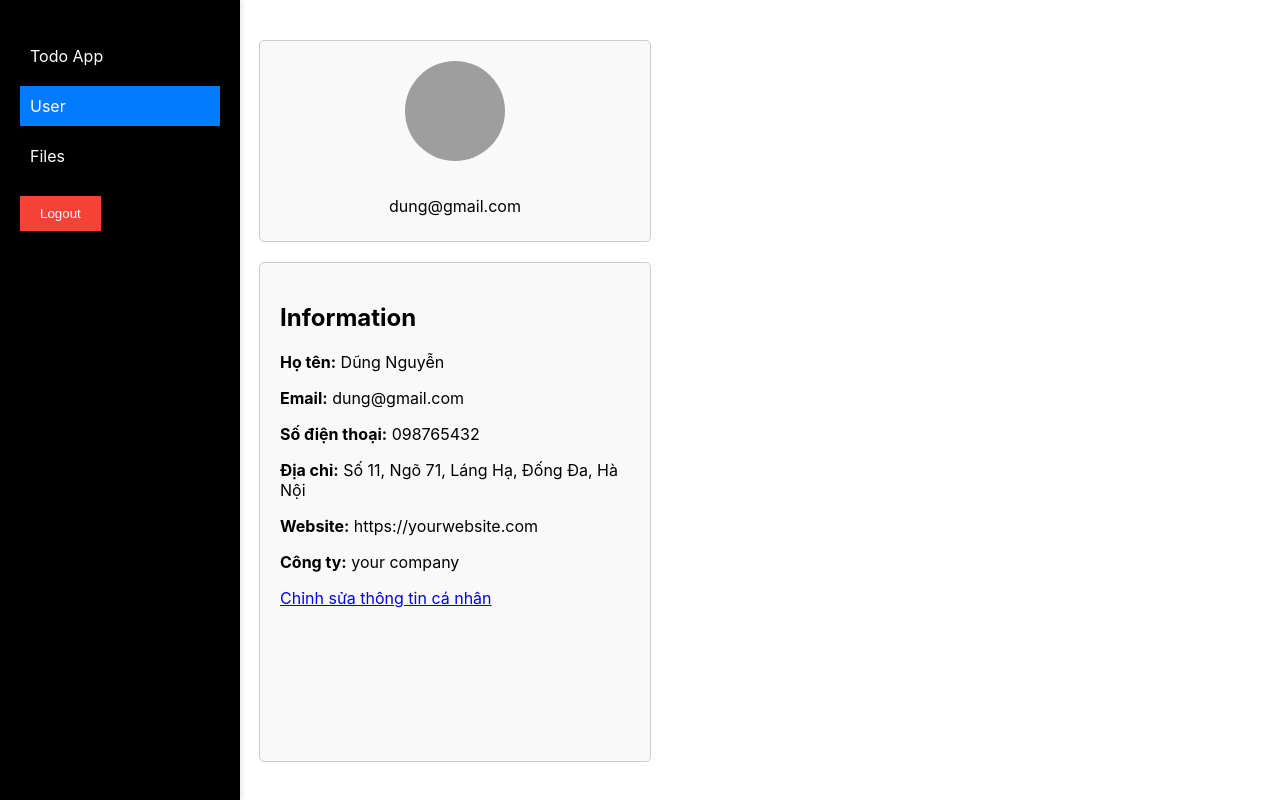
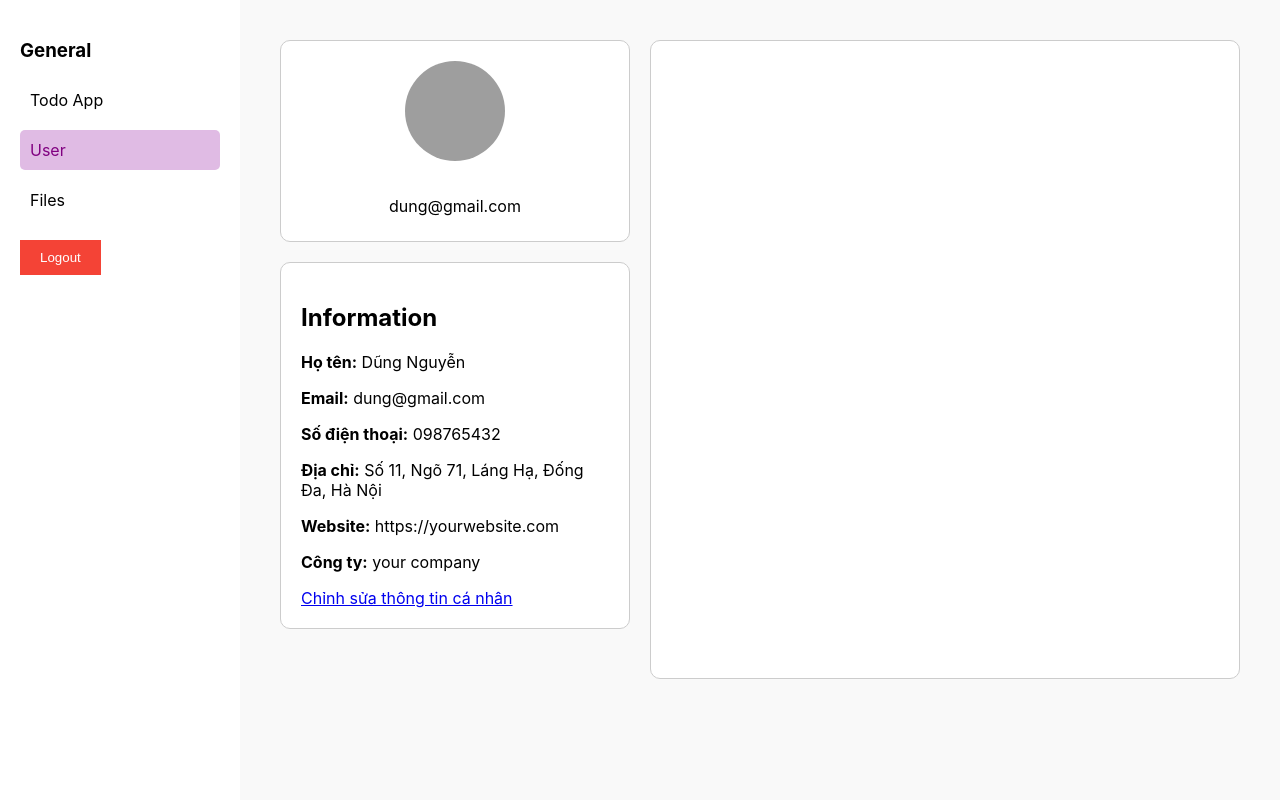
Before and after one commit to nqdung04/reactjs-project, a React (Create React App) app: page /menu/user in a window 1280 px wide. Built offline with nearby package versions, Linux system fonts and the light colour scheme; grey boxes are pictures that could not be loaded.

Commit message:
thay giao dien

```diff
--- a/src/Menu.js
+++ b/src/Menu.js
@@ -14,12 +14,14 @@ const Menu = () => {
       {/* Menu bên trái */}
       <div style={styles.menu}>
         <ul style={styles.menuList}>
+          <li><h3>General</h3></li>
           <li style={styles.menuItem}>
             <NavLink
               to="todo-app"
               style={({ isActive }) => ({
                 ...styles.link,
-                backgroundColor: isActive ? '#007BFF' : 'transparent'
+                color: isActive ? '#4B0082' : 'black', // Chữ tím đậm khi được chọn
+                backgroundColor: isActive ? '#E0BBE4' : 'transparent'
               })}
             >
               Todo App
@@ -30,7 +32,8 @@ const Menu = () => {
               to="user"
               style={({ isActive }) => ({
                 ...styles.link,
-                backgroundColor: isActive ? '#007BFF' : 'transparent'
+                color: isActive ? 'purple' : 'black', // Chữ tím đậm khi được chọn
+                backgroundColor: isActive ? '#E0BBE4' : 'transparent'
               })}
             >
               User
@@ -41,7 +44,8 @@ const Menu = () => {
               to="files"
               style={({ isActive }) => ({
                 ...styles.link,
-                backgroundColor: isActive ? '#007BFF' : 'transparent'
+                color: isActive ? '#4B0082' : 'black', // Chữ tím đậm khi được chọn
+                backgroundColor: isActive ? '#E0BBE4' : 'transparent'
               })}
             >
               Files
@@ -68,7 +72,7 @@ const styles = {
   },
   menu: {
     width: '200px',
-    backgroundColor: '#000', // Nền đen
+    backgroundColor: '#FFF',
     padding: '20px',
     boxShadow: '2px 0 5px rgba(0, 0, 0, 0.1)',
   },
@@ -80,35 +84,12 @@ const styles = {
     margin: '10px 0',
   },
   link: {
-    color: 'white', // Chữ trắng
+    color: 'black',
     textDecoration: 'none',
     padding: '10px',
     display: 'block',
-    transition: 'background-color 0.3s', // Hiệu ứng chuyển màu
-  },
-  teamLink: {
-    color: 'white',
-    textDecoration: 'none',
-    padding: '10px',
-    display: 'flex',
-    justifyContent: 'space-between',
-    alignItems: 'center',
-    cursor: 'pointer',
-    transition: 'background-color 0.3s',
-  },
-  dropdownArrow: {
-    marginLeft: '5px', // Khoảng cách giữa chữ "Team" và mũi tên
-  },
-  dropdownList: {
-    listStyleType: 'none',
-    padding: '0',
-    margin: '10px 0 0 0',
-    backgroundColor: '#1a1a1a', // Nền cho dropdown
-    borderRadius: '5px',
-    boxShadow: '0 2px 5px rgba(0, 0, 0, 0.3)',
-  },
-  dropdownItem: {
-    margin: '0',
+    transition: 'background-color 0.3s, color 0.3s', // Hiệu ứng chuyển màu
+    borderRadius: '5px', // Bo góc nhẹ
   },
   logoutButton: {
     backgroundColor: '#f44336',
@@ -121,6 +102,7 @@ const styles = {
   content: {
     flex: 1,
     padding: '20px',
+    backgroundColor: '#f9f9f9', //nền các trang màu xám
   },
 };
 
--- a/src/User.js
+++ b/src/User.js
@@ -28,7 +28,9 @@ const User = () => {
     }
 
     return (
-        <div style={styles.container}>
+        <div style={styles.mainContainer}>
+            {/* Khung chứa hai khung nhỏ */}
+            <div style={styles.sideContainer}>
                 {/* Khung chứa ảnh và email */}
                 <div style={styles.topSection}>
                     <img src={userData.avatar} alt="Avatar" style={styles.avatar} />
@@ -50,34 +52,38 @@ const User = () => {
                     <p><strong>Website:</strong> {userData.website}</p>
                     <p><strong>Công ty:</strong> {userData.company}</p>
                     {message && <p style={styles.message}>{message}</p>}
-                {/* Nút chỉnh sửa thông tin cá nhân */}
-                <Link to="user-settings">
-                    Chỉnh sửa thông tin cá nhân
-                </Link>
+                    <Link to="user-settings">Chỉnh sửa thông tin cá nhân</Link>
                 </div>
+            </div>
+
+            {/* Khung trống lớn nằm cạnh */}
+            <div style={styles.largeSection}></div>
         </div>
     );
 };
 
 const styles = {
-    container: {
+    mainContainer: {
+        display: 'flex',
+        flexDirection: 'row',
+        alignItems: 'flex-start',
         padding: '20px',
-        width: '350px',
-        height: '95%',
+        gap: '20px',
+    },
+    sideContainer: {
         display: 'flex',
         flexDirection: 'column',
-        alignItems: 'center',
-        gap: '20px', // Tạo khoảng cách giữa các khung
+        gap: '20px',
+        width: '350px',
     },
     topSection: {
         padding: '20px',
         border: '1px solid #ccc',
-        borderRadius: '5px',
-        backgroundColor: '#f9f9f9',
+        borderRadius: '10px',
+        backgroundColor: 'white',
         display: 'flex',
         flexDirection: 'column',
         alignItems: 'center',
-        width: '100%',
     },
     avatar: {
         width: '100px',
@@ -88,11 +94,17 @@ const styles = {
     infoSection: {
         padding: '20px',
         border: '1px solid #ccc',
-        borderRadius: '5px',
-        backgroundColor: '#f9f9f9',
-        width: '100%',
-        height: '70%',
+        borderRadius: '10px',
+        backgroundColor: 'white',
         textAlign: 'left',
+    },
+    largeSection: {
+        flex: 1,
+        padding: '20px',
+        border: '1px solid #ccc',
+        borderRadius: '10px',
+        backgroundColor: 'white',
+        minHeight: '597px', // Chiều cao tối thiểu của khung lớn
     },
     message: {
         color: 'red',
```
Lines whose indentation alone changed are shown as unchanged.
